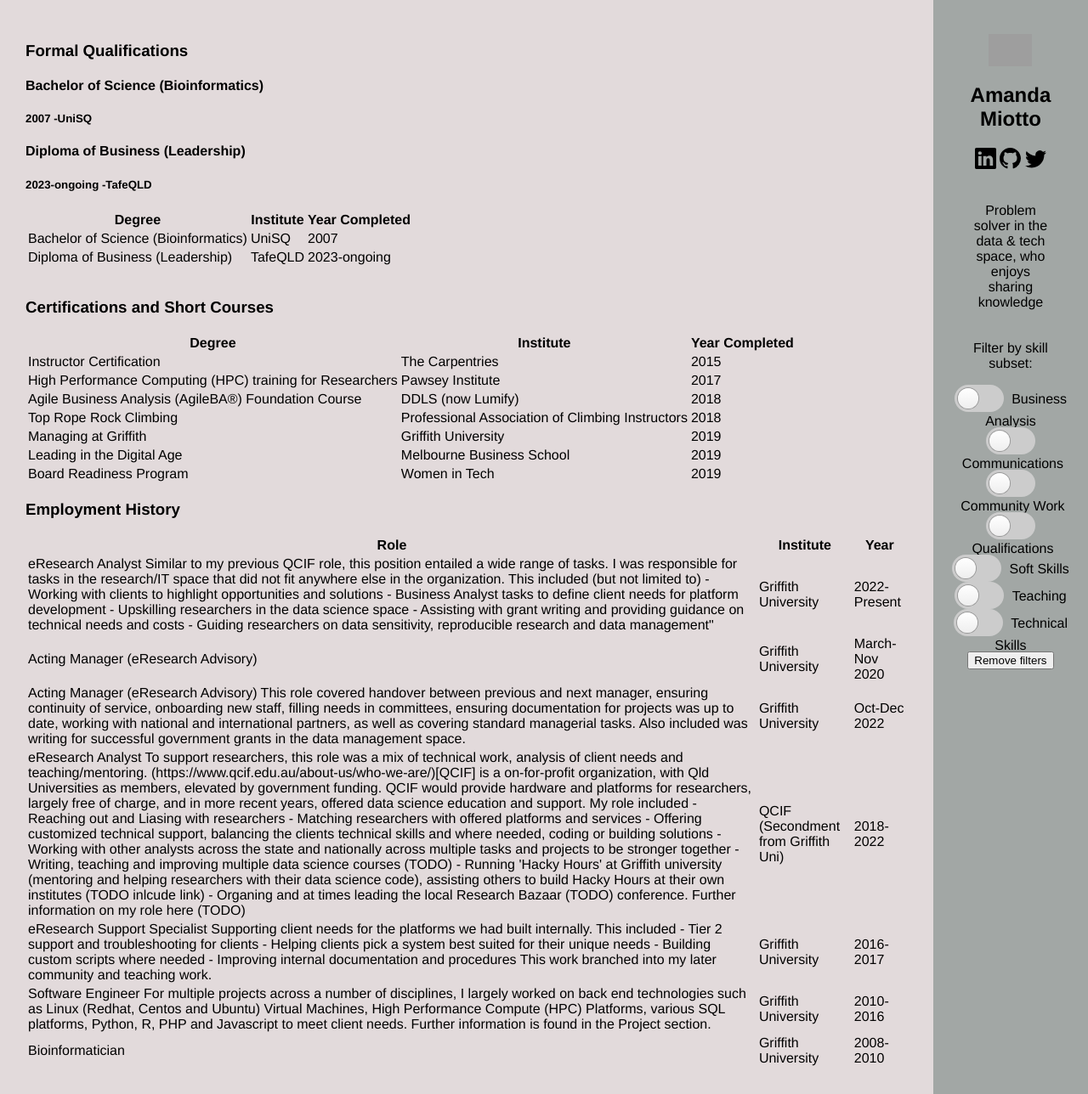
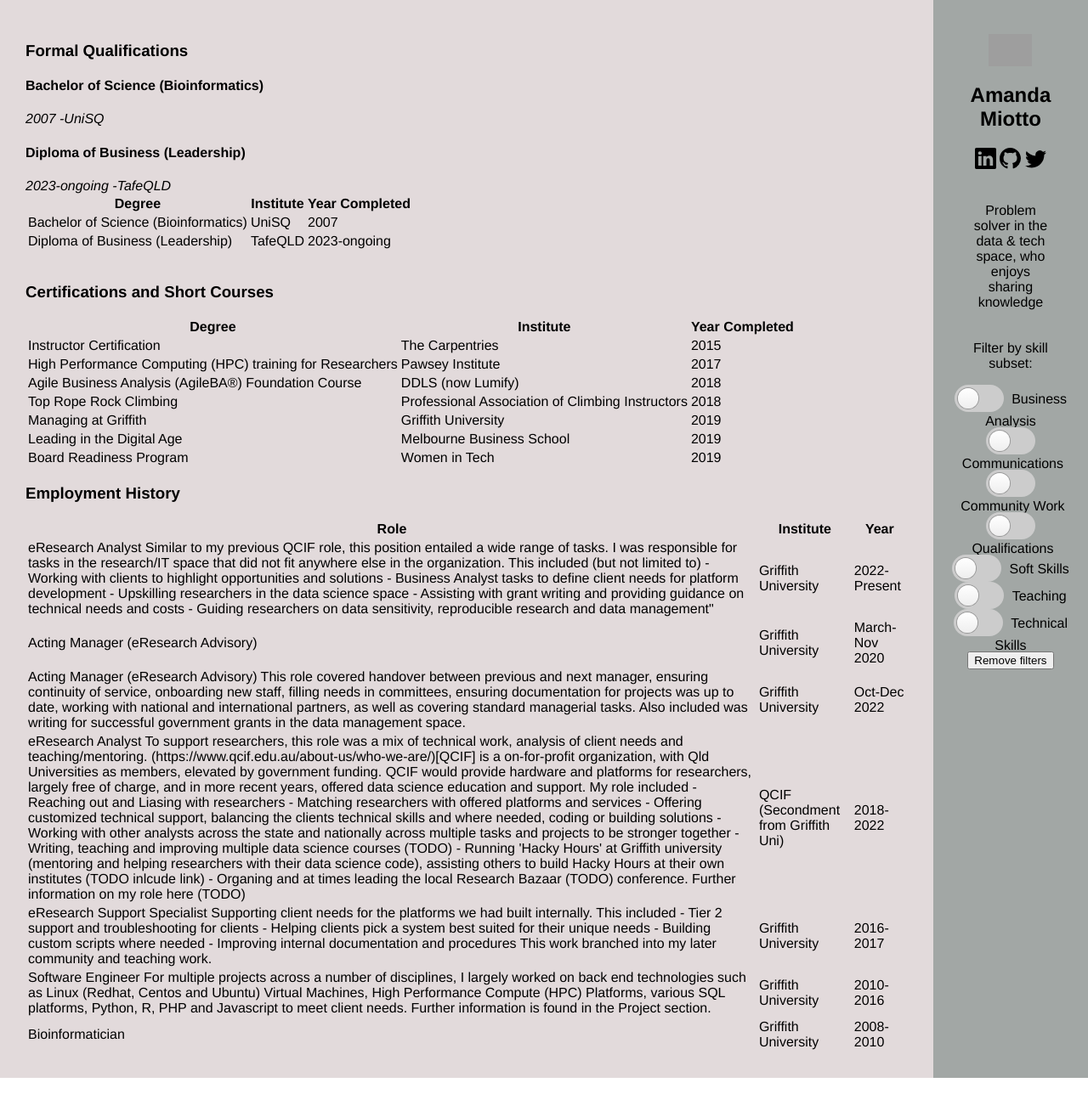
Before and after one commit to amandamiotto/amandamiotto.github.io, a Jekyll site: the page built from index.html, in a window 1280 px wide. Shown: the whole page at 85% size. Built offline with Jekyll 4.4.1, drawn with Linux system fonts in a browser that asks for light colours; grey boxes are pictures that could not be loaded.

Commit message:
Update mainsection.html

```diff
--- a/_includes/mainsection.html
+++ b/_includes/mainsection.html
@@ -5,7 +5,7 @@
 {% for t in site.data.LargeQual %}
 <div class="{{ t.Tags | join:" " }}" id="t.id">
 <h4>{{ t.name }}</h4>
-<h5>{{ t.Completed }} -{{ t.institute }} </h5>
+<em>{{ t.Completed }} -{{ t.institute }}</em>
 </div>
 {% endfor %}
 
```
